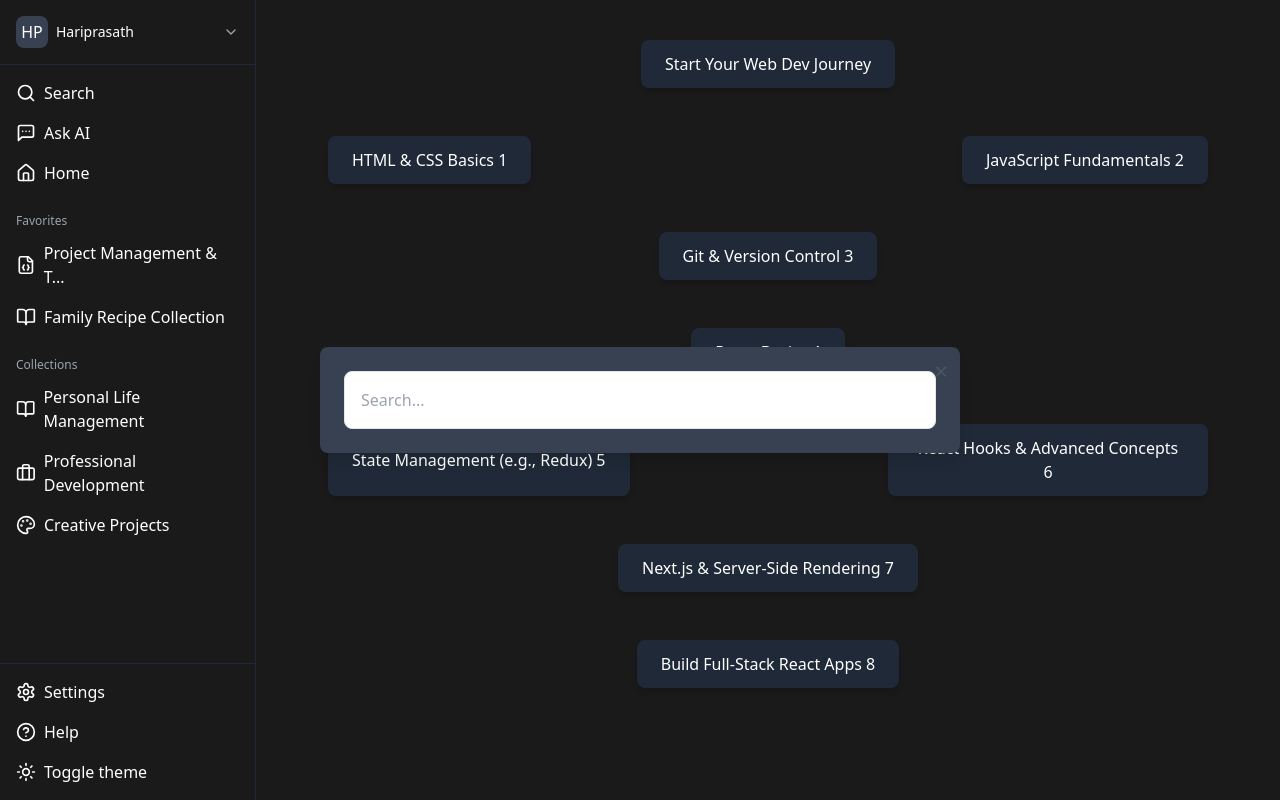
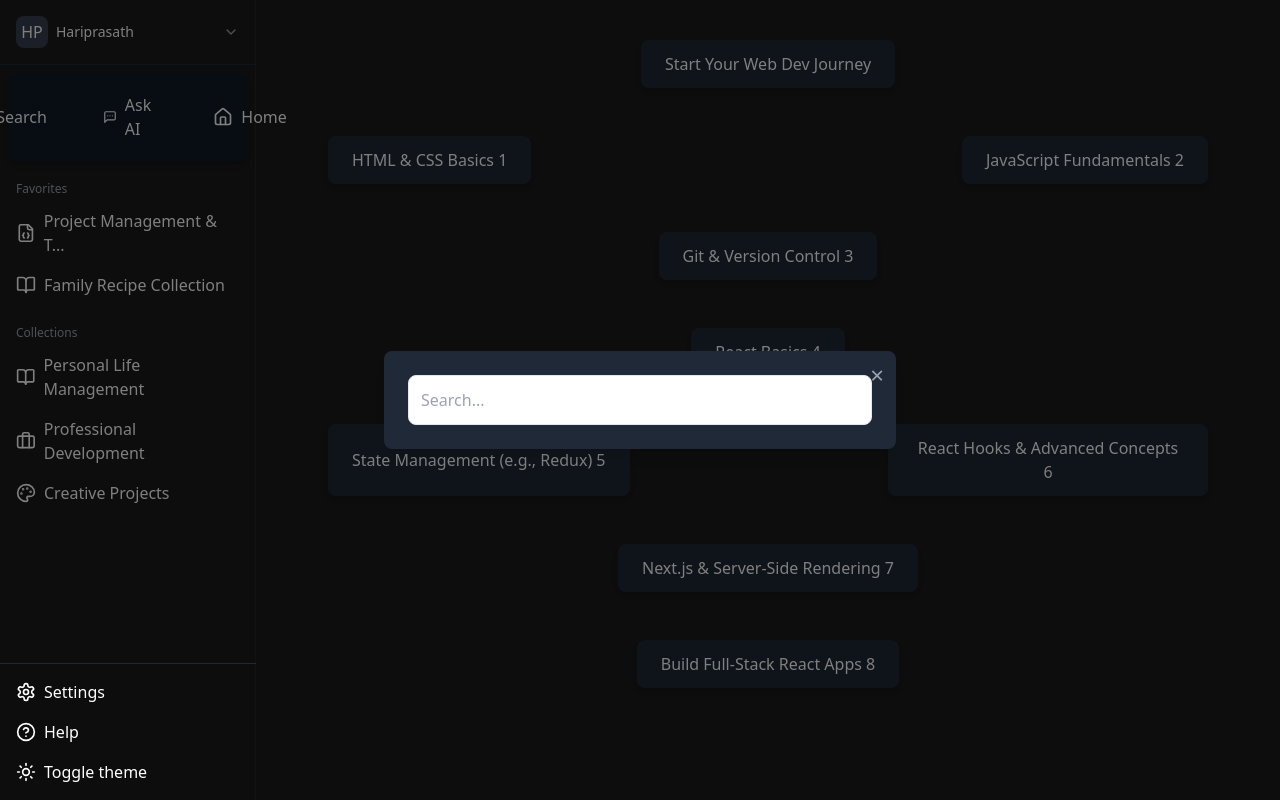
Before and after one commit to Hariprasath161103/Dashboard, a React (Create React App) app: page / in a window 1280 px wide. Both pictures are taken after a click on the element "Search". Built offline with nearby package versions, Linux system fonts and the light colour scheme.

Commit message:
Update Navigation.js

```diff
--- a/src/components/Navigation.js
+++ b/src/components/Navigation.js
@@ -33,6 +33,8 @@ const Navigation = () => {
 
   return (
     <div className="p-2 relative">
+      {/* Responsive Navigation Bar */}
+      <div className="flex justify-around bg-gray-900 text-white py-3 px-4 rounded-lg shadow-md md:justify-center md:gap-10">
         {navItems.map((item, index) => (
           <NavItem
             key={index}
@@ -42,21 +44,25 @@ const Navigation = () => {
             onClick={item.label === "Search" ? () => setIsSearchOpen(true) : undefined}
           />
         ))}
+      </div>
 
-      {/* Search Popup Centered */}
+      {/* Search Popup Centered and Responsive */}
       {isSearchOpen && (
-        <div className="fixed inset-0 flex items-center justify-center bg-transparent">
-          <div ref={searchRef} className="bg-gray-700 p-6 rounded-lg shadow-lg w-[50%] relative">
+        <div className="fixed inset-0 flex items-center justify-center bg-black bg-opacity-50 p-4">
+          <div
+            ref={searchRef}
+            className="bg-gray-800 p-6 rounded-lg shadow-lg w-full max-w-sm md:max-w-md lg:max-w-lg text-white relative"
+          >
             <button
               onClick={() => setIsSearchOpen(false)}
-              className="absolute top-2 right-3 text-gray-600 hover:text-gray-800 text-2xl"
+              className="absolute top-2 right-3 text-gray-400 hover:text-gray-200 text-2xl"
             >
               &times;
             </button>
             <input
               type="text"
               placeholder="Search..."
-              className="w-full p-4 border rounded-lg focus:outline-none focus:ring focus:ring-blue-500 text-black"
+              className="w-full p-3 border rounded-lg focus:outline-none focus:ring focus:ring-blue-500 text-black"
             />
           </div>
         </div>
```
Lines whose indentation alone changed are shown as unchanged.
